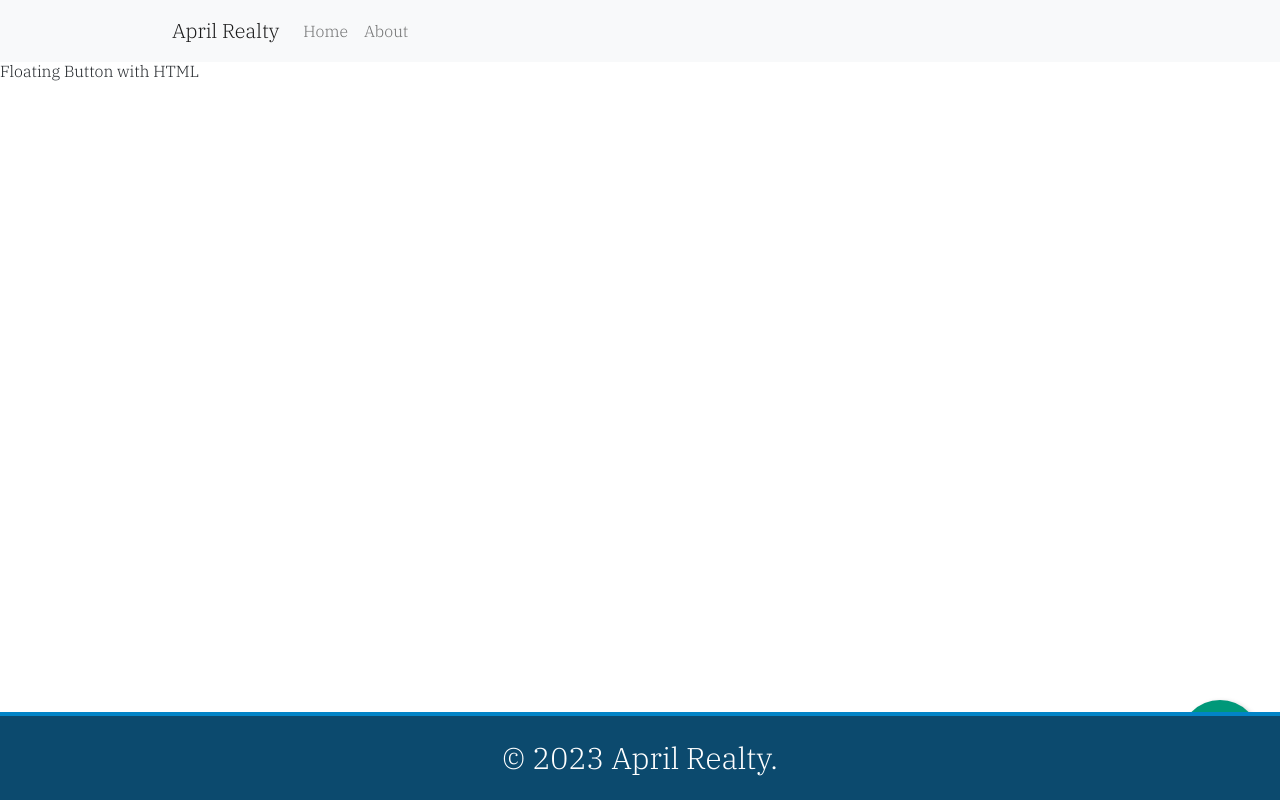
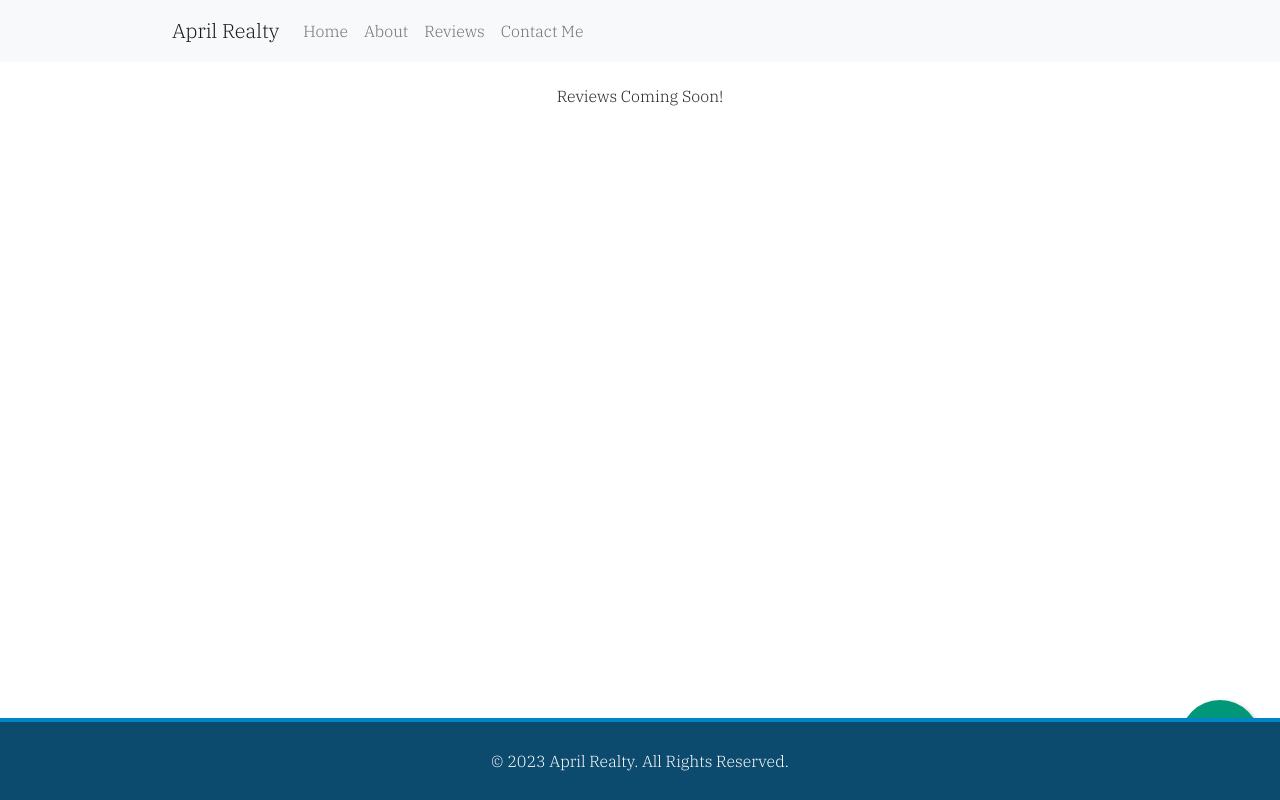
Before and after one commit to essbee808/april-realty, a React (Create React App) app: page /reviews in a window 1280 px wide. Built offline with nearby package versions, Linux system fonts and the light colour scheme.

Commit message:
Modify nav and embed video on home page

```diff
--- a/package.json
+++ b/package.json
@@ -41,6 +41,7 @@
     ]
   },
   "devDependencies": {
+    "@tailwindcss/aspect-ratio": "^0.4.2",
     "tailwindcss": "^3.2.4"
   }
 }
--- a/src/App.jsx
+++ b/src/App.jsx
@@ -8,9 +8,7 @@ const App = () => {
     <div className="App">
       <NavBarContainer/>
       <Router />
-      <h1>Floating Button with HTML</h1>
-      {/* <a href="http://www.google.com" class="material-icons floating-btn" >add</a> */}
-      <button class="material-icons floating-btn">add</button>
+      <button className="material-icons floating-btn">mail</button>
       <Footer />
     </div>
   )
--- a/src/components/Router.js
+++ b/src/components/Router.js
@@ -3,6 +3,7 @@ import {Routes, Route} from 'react-router-dom';
 import Home from './home/Home';
 import About from './about/About';
 import Contact from './contact/Contact';
+import Reviews from './reviews/Reviews';
 
 const Router = () => {
   return (
@@ -10,6 +11,7 @@ const Router = () => {
       {/* <Route exact path="/" element={<Home/>}/> */}
       <Route path="/" element={<Home/>}/>
       <Route path="/about" element={<About/>}/>
+      <Route path="/reviews" element={<Reviews/>}/>
       <Route path="/contact" element={<Contact/>}/>
    </Routes>
   )
--- a/src/components/about/about.css
+++ b/src/components/about/about.css
@@ -2,7 +2,7 @@
     padding: 1.5rem;
     border: 1px solid black;
     box-sizing: border-box;
-    box-shadow: 10px 5px 5px teal;
+    box-shadow: 10px 5px 5px rgb(7, 90, 131);
 }
 
 .contact_link a {
--- a/src/components/footer/Footer.jsx
+++ b/src/components/footer/Footer.jsx
@@ -12,14 +12,13 @@ import Col from 'react-bootstrap/Col'
 const Footer = () => {
   return (
     <footer className="bg-sky-900
-    text-3xl text-white text-center
+    text-1xl text-white text-center
     border-t-4 border-sky-600
     fixed
     inset-x-0
     bottom-0
     p-4">
-      © 2023 April Realty.
-
+       © 2023 April Realty. All Rights Reserved.
     </footer>
   //   <footer>
   //     <Container>
--- a/src/components/home/Home.jsx
+++ b/src/components/home/Home.jsx
@@ -1,5 +1,5 @@
 import React from 'react'
-import House from '../../assets/house.jpg'
+// import House from '../../assets/house.jpg'
 import Container from 'react-bootstrap/Container'
 import Row from 'react-bootstrap/Row'
 
@@ -8,7 +8,9 @@ const Home = () => {
     <section>
       <Container>
           <Row>
-              <img src={House} alt="house keys" />
+              <div className="aspect-w-14 aspect-h-7">
+                <iframe src="https://www.youtube.com/embed/6puBdEOW7Dg" frameborder="0" allow="accelerometer; autoplay; clipboard-write; encrypted-media; gyroscope; picture-in-picture" allowfullscreen></iframe>
+              </div>
           </Row>
           <Row>
               <h2>Featured Neighborhoods</h2>
--- a/src/components/nav/NavBarContainer.jsx
+++ b/src/components/nav/NavBarContainer.jsx
@@ -6,15 +6,20 @@ import {Link} from 'react-router-dom';
 function NavBarContainer() {
   return (
     <>
+
+
+
       <Navbar bg="light" variant="light">
         <Container>
           <Navbar.Brand href="/">April Realty</Navbar.Brand>
           <Nav className="me-auto">
             <Nav.Link as={Link} to="/">Home</Nav.Link>
             <Nav.Link as={Link} to="/about">About</Nav.Link>
+            <Nav.Link as={Link} to="/reviews">Reviews</Nav.Link>
+            <Nav.Link as={Link} to="/contact">Contact Me</Nav.Link>
           </Nav>
         </Container>
-      </Navbar>
+  </Navbar>
     </>
   );
 }
--- /dev/null
+++ b/src/components/reviews/Reviews.jsx
@@ -0,0 +1,11 @@
+import React from 'react'
+
+const Reviews = () => {
+  return (
+    <section>
+        <h1 className="text-center">Reviews Coming Soon!</h1>
+    </section>
+  )
+}
+
+export default Reviews;
--- a/tailwind.config.js
+++ b/tailwind.config.js
@@ -4,5 +4,7 @@ module.exports = {
   theme: {
     extend: {},
   },
-  plugins: [],
+  plugins: [
+    require('@tailwindcss/aspect-ratio'),
+  ],
 }
```
Also changed, not shown: 1 other file (tests, documents, lock files or other folders).
